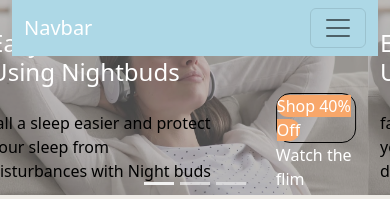
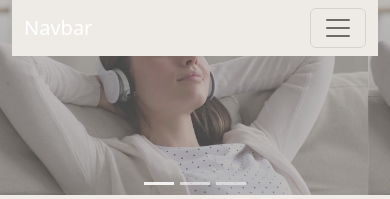
Before and after one commit to MujahidHamdard/complet-Exam, a plain HTML site: page index.html in a window 390 px wide. Shown: the top 199 px of the page. Drawn offline with Linux system fonts and the light colour scheme; files whose address does not match are found by name.

Commit message:
add woorks

```diff
--- a/assets/css/main.css
+++ b/assets/css/main.css
@@ -439,7 +439,7 @@ footer {
 
 @media (max-width:991px){
     .navbar{
-        background-color: lightblue;
+        background-color: var(    --foote_bgc) !important;
     }
 
 }
@@ -456,7 +456,7 @@ footer {
 
 
     .banner figure figcaption {
-        top: 15%;
+        /* top: 15%; */
         width: 100%;
         color: var(--text_clr);
 
@@ -475,7 +475,7 @@ footer {
         .banner figure figcaption ul li a {
             margin: 0;
             padding: 0;
-            font-size: 1rem;
+            /* font-size: 1rem; */
         }
 
 
@@ -496,8 +496,7 @@ footer {
             /* border-bottom: 5px solid gray; */
             padding: .3rem;
             width: 100%;
-            margin: 0 auto;
-            /* box-sizing:border-box; */
+
 
         }
 
```
